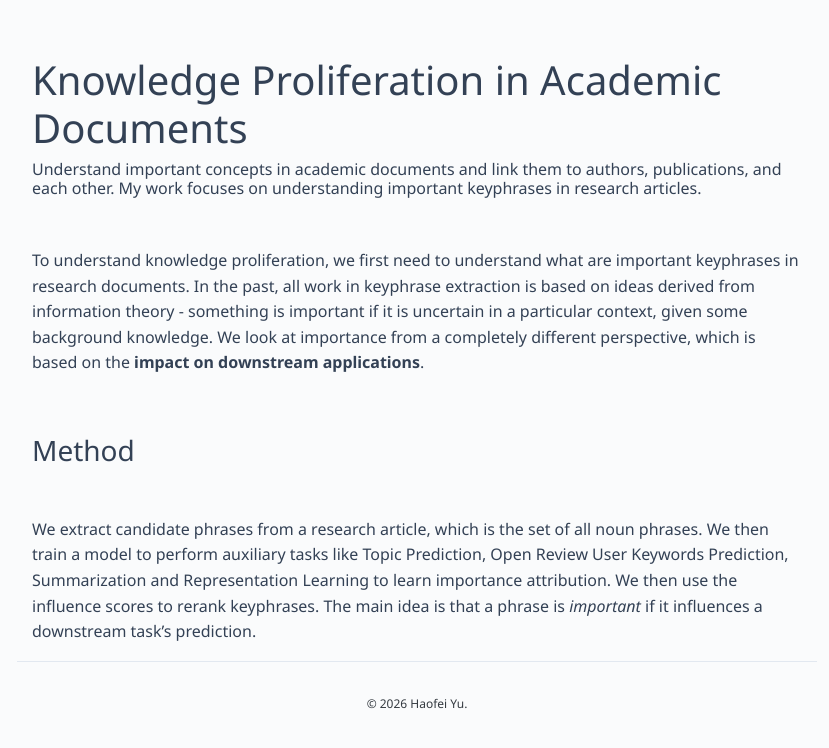
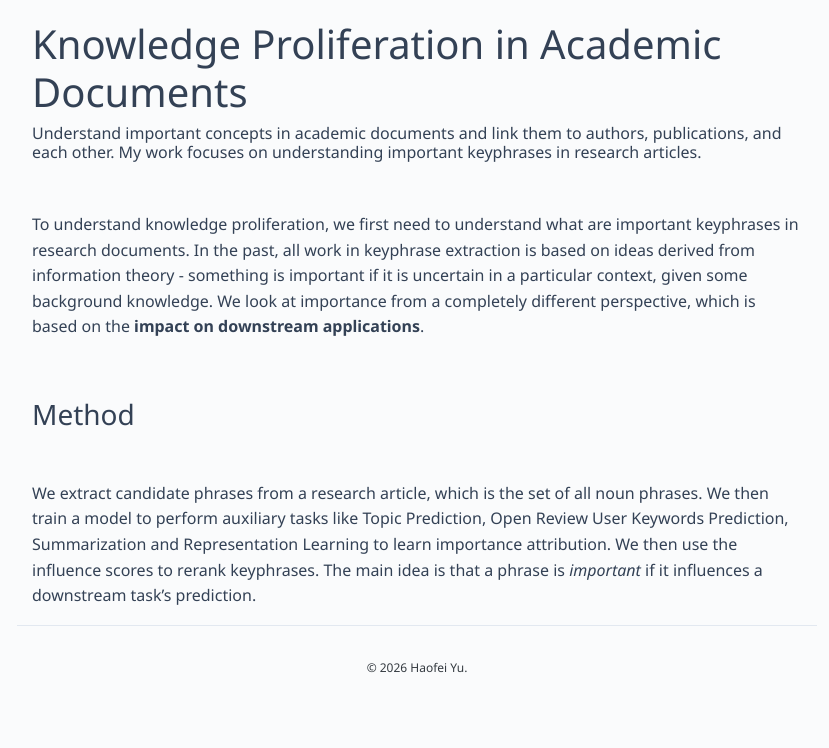
Before and after one commit to lwaekfjlk/lwaekfjlk.github.io, a Jekyll site: the page built from _projects/1_keyphrase.md, in a window 1280 px wide. Shown: the top 748 px of the page, without its empty margins (223-1052 px from the left). Built offline with Jekyll 4.4.1, drawn with Linux system fonts in a browser that asks for light colours.

Commit message:
Remove stale 56px navbar body padding; icon size tweaks
The fixed navbar's body offset survived the navbar removal and kept
pushing the page down. Apple icon gets a larger size class, Ai2 mark
padded smaller, UIUC icon restored.

Co-Authored-By: Claude Fable 5 <noreply@anthropic.com>

```diff
--- a/_sass/_base.scss
+++ b/_sass/_base.scss
@@ -412,6 +412,12 @@ progress::-moz-progress-bar {
     display: inline-block;
 }
 
+.org-icon-lg {
+    height: 1.4em;
+    width: 1.4em;
+    vertical-align: -0.28em;
+}
+
 /* Bio */
 .bio-section {
     margin-bottom: 2rem;
--- a/_sass/_layout.scss
+++ b/_sass/_layout.scss
@@ -4,8 +4,7 @@
 $max-page-width: 800px;
 
 body {
-  // Padding for the navigation bar.
-  padding-top: 56px;
+  padding-top: 0;
   padding-bottom: 0;
 }
 
@@ -32,7 +31,7 @@ body {
 
 .content {
   @extend .container-fluid;
-  margin-top: 0;
+  margin-top: 1.25rem;
 }
 
 footer {
```
Also changed, not shown: _pages/about.md (+2 -2 lines), assets/img/icons/ai2.png, assets/img/icons/apple.png.
